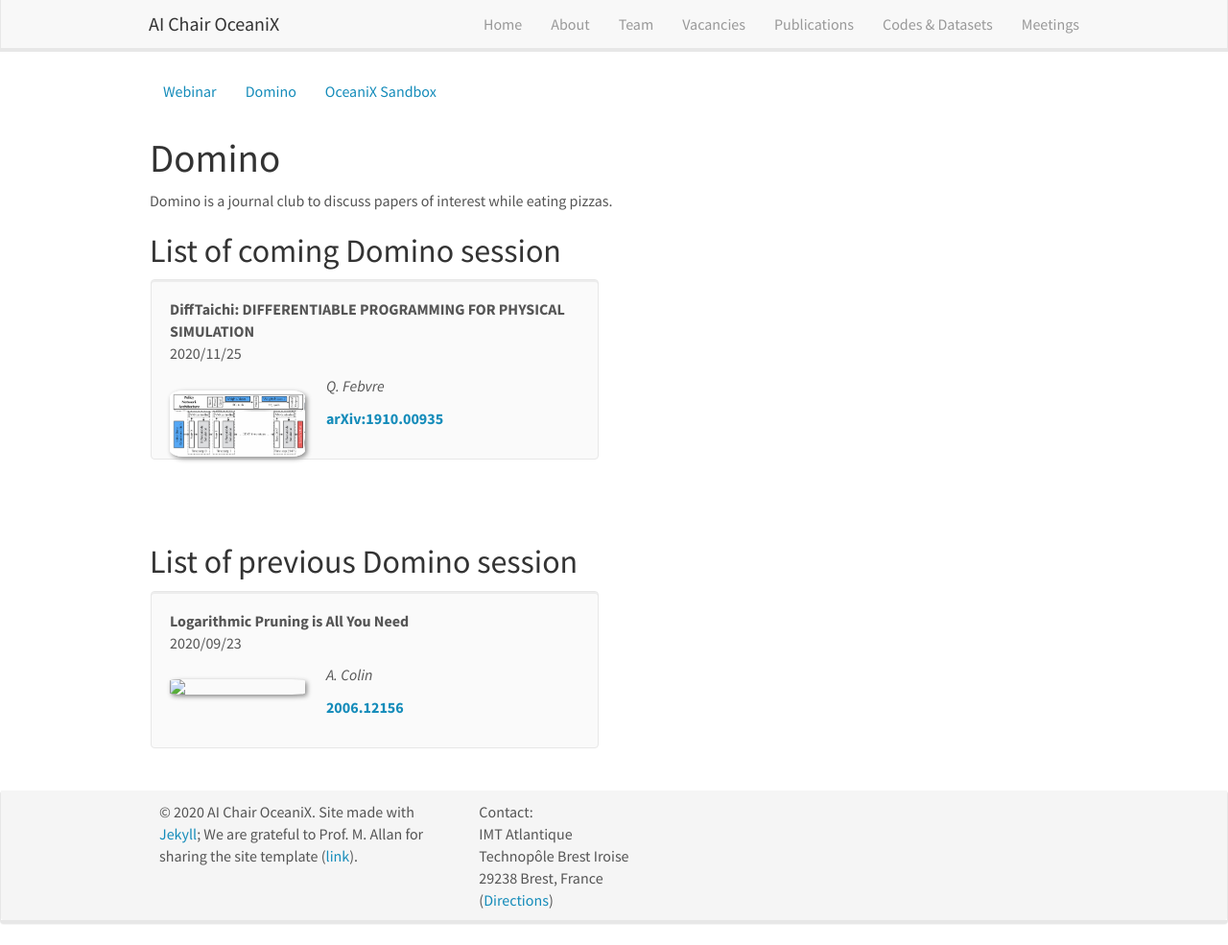
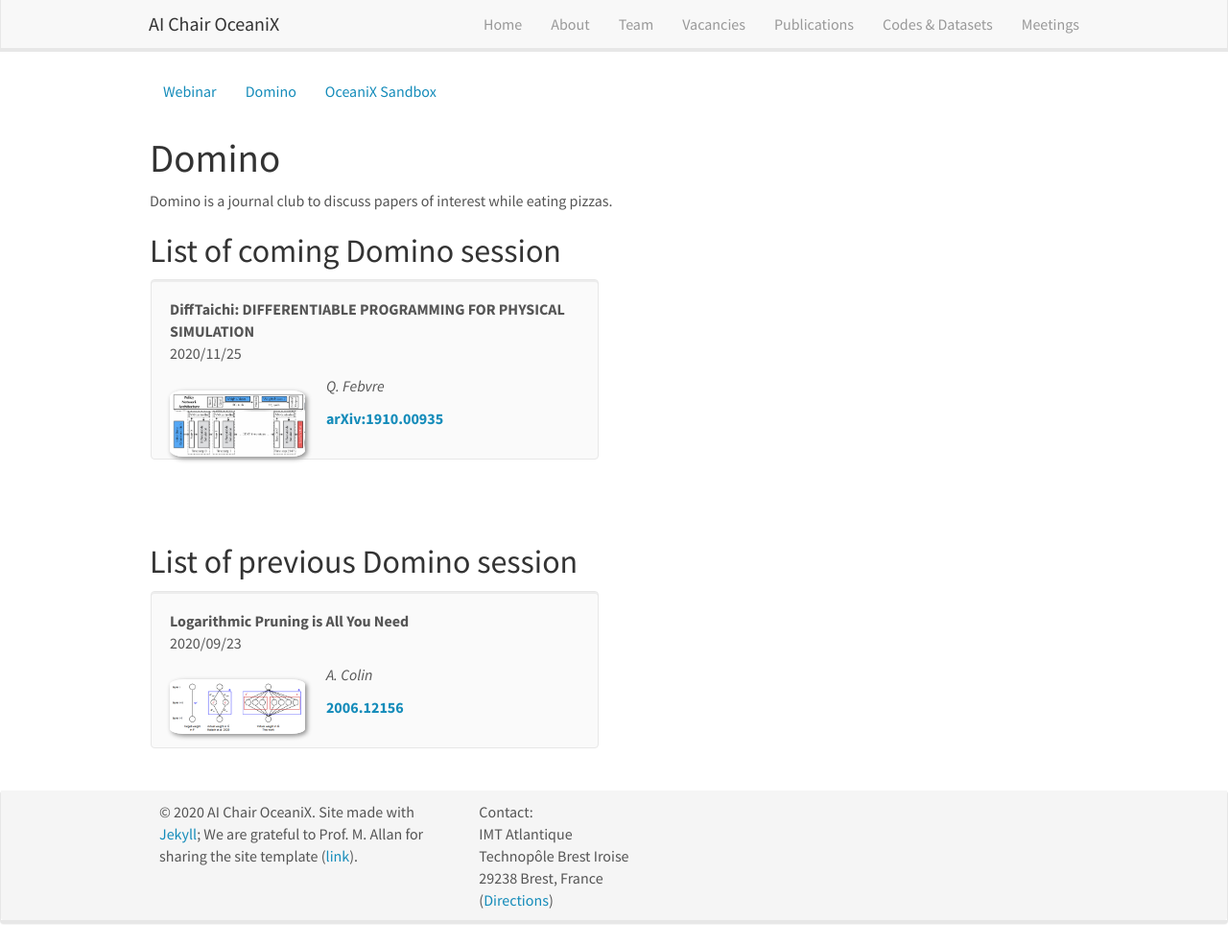
Before and after one commit to CIA-Oceanix/CIA-Oceanix.github.io, a Jekyll site: the page built from _pages/domino.md, in a window 1280 px wide and 985 px high. Shown: the whole window at 96% size. Built offline with Jekyll 4.4.1, drawn with Linux system fonts in a browser that asks for light colours; nearby versions of some CDN libraries.

Commit message:
Update domino.md

```diff
--- a/_pages/domino.md
+++ b/_pages/domino.md
@@ -72,7 +72,7 @@
  <div class="well">
   <pubtit>{{ domino.title }}</pubtit>
   <p>{{ domino.date }} <br></p>
-  <img src="{{ site.url }}{{ site.baseurl }}/images/teampic/{{ domino.image }}" class="img-responsive" width="33%" style="float: left" />
+  <img src="{{ site.url }}{{ site.baseurl }}/images/domino_pic/{{ domino.image }}" class="img-responsive" width="33%" style="float: left" />
   <p>{{ domino.description }}</p>
   <p><em>{{ domino.authors }}</em></p>
   <p><strong><a href="{{ domino.link.url }}">{{ domino.link.display }}</a></strong></p>
```
